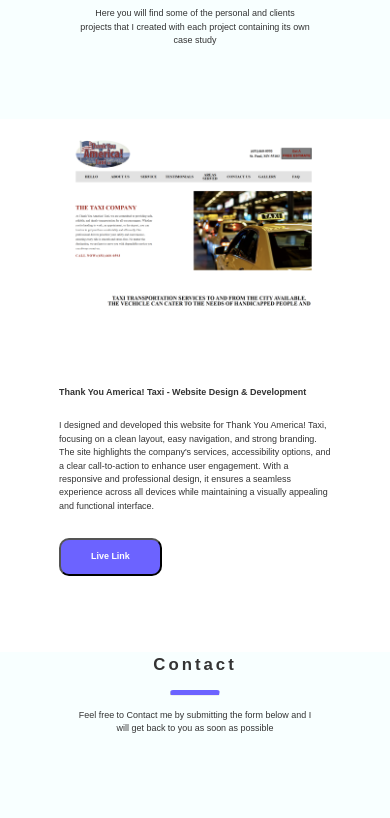
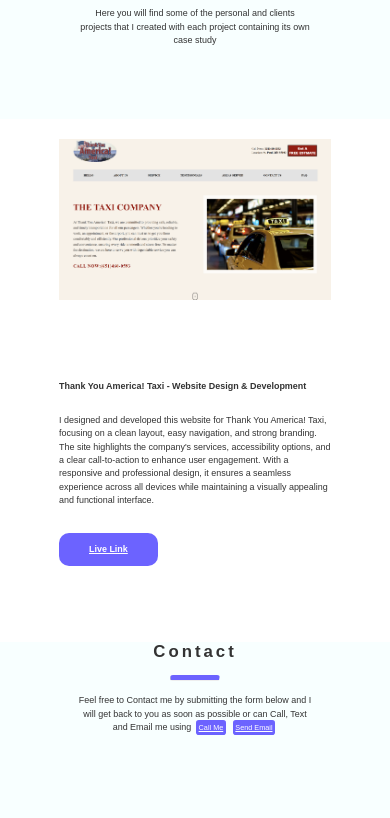
Before and after one commit to dawitayele-1/Portfolio, a plain HTML site: page index.html in a window 390 px wide. Shown: the part 1580-2398 px from the top of the page. Drawn offline with Linux system fonts and the light colour scheme.

Commit message:
adding email and phone number

```diff
--- a/Styles.css
+++ b/Styles.css
@@ -647,7 +647,7 @@ button:hover {
 }
 
 
-button {
+.main5 a {
     align-self: flex-start;
     /* or flex-end if you want it at the bottom */
     margin-top: 5px;
@@ -659,7 +659,7 @@ button {
     /* Pushes it to the bottom of the div */
 }
 
-button:hover {
+.main5 a:hover {
     scale: 1.05;
 }
 
@@ -697,7 +697,8 @@ button:hover {
 
 @media only screen and (max-width: 700px) {
     .main6 {
-        height: 20vh;
+        height: 25vh;
+        margin-bottom: 3rem;
 
     }
 }
@@ -714,6 +715,7 @@ button:hover {
     letter-spacing: 3px;
     font-family: inherit;
     color: #333;
+    line-height: 1.2;
 }
 
 .contactintro {
@@ -722,6 +724,16 @@ button:hover {
     text-align: center;
     width: 60%;
     margin: 0 auto;
+}
+
+.contactintro a {
+    color: white;
+    background-color: var(--primarycolor);
+    padding: .5rem;
+    border-radius: .5rem;
+    margin: 0 2px;
+    line-height: 1.5;
+    font-size: 1.3rem;
 }
 
 /*
--- a/index.html
+++ b/index.html
@@ -128,7 +128,7 @@
         </main>
         <main class="main5">
             <div class="projectimg1">
-                <img src="images/project 101 img.png" alt="" srcset="">
+                <img src="images/Project-1.png" alt="" srcset="">
 
             </div>
             <div class="projectinfo1">
@@ -148,7 +148,8 @@
 
                 </p>
 
-                <button>Live Link </button>
+                <a href="https://dawitayele-1.github.io/American-Taxi/" target="_blank" rel="noopener noreferrer">Live
+                    Link </a>
 
             </div>
         </main>
@@ -165,7 +166,8 @@
             </article>
             <p class="contactintro"> Feel free to Contact me by submitting the form below and I will get back to you
                 as
-                soon as possible
+                soon as possible or can Call, Text and Email me using <a href="tel:+16517067272">Call Me</a> <a
+                    href="mailto:dawitus2@gmail.com">Send Email</a>
             </p>
 
         </main>
```
Also changed, not shown: images/Project-1.png (added).
